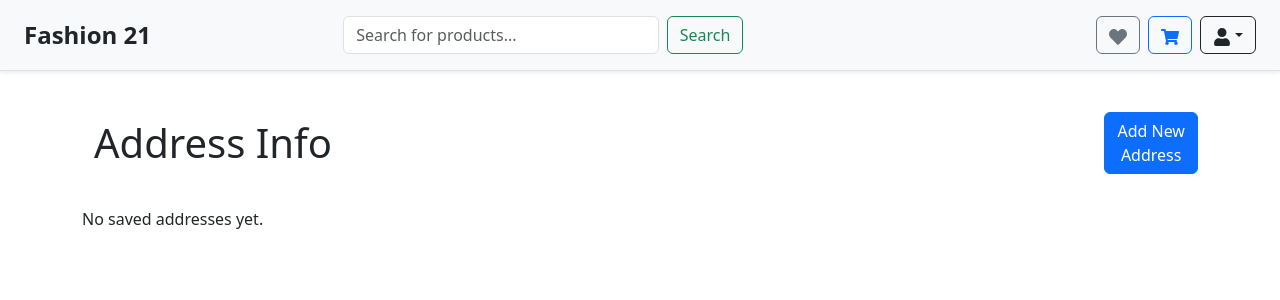
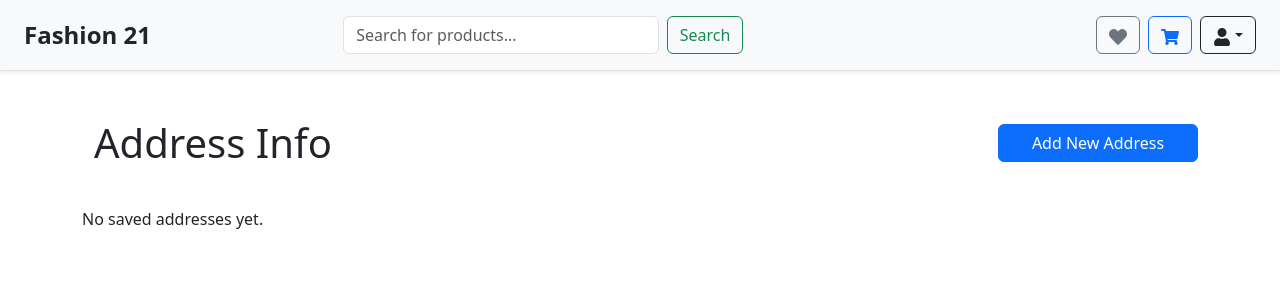
Before and after one commit to sumairahkanwal13/Ecommerce-app-frontend, a React (Create React App) app: page /address in a window 1280 px wide. Shown: the top 300 px of the page. Built offline with nearby package versions, Linux system fonts and the light colour scheme.

Commit message:
chores: Fixed UI of Address button.

```diff
--- a/src/pages/Address.js
+++ b/src/pages/Address.js
@@ -13,7 +13,7 @@ export default function Address(){
         <h1 className="container my-4">Address Info</h1>
         <button
           className="btn btn-primary"
-          style={{width:  "100px"}}
+          style={{minWidth: "200px"}}
           onClick={() => navigate("/addressForm")}
         >
           Add New Address
```
